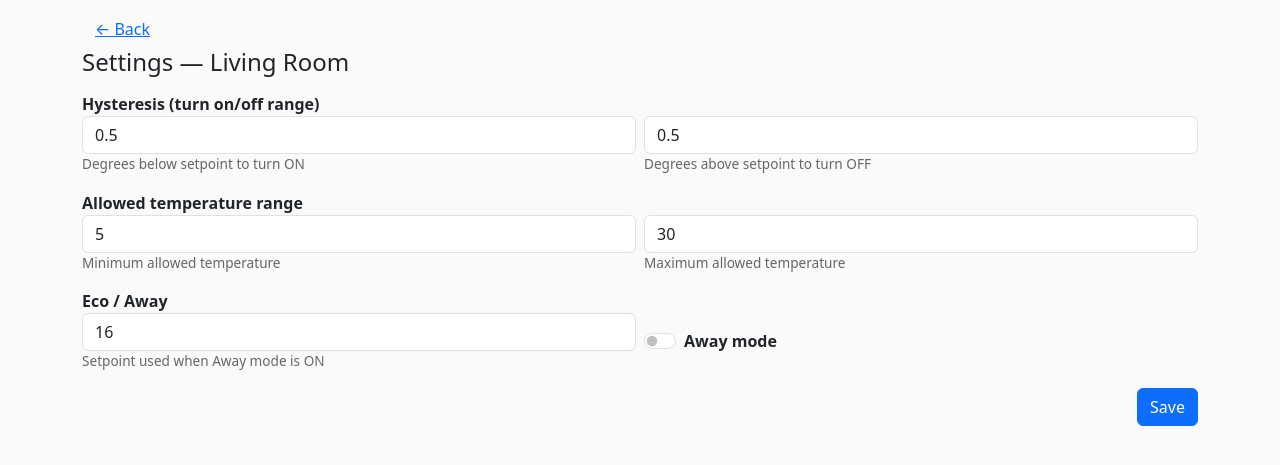
After one commit to adarcie/CustomSmartThermostat, a Flask app: page /settings/1 in a window 1280 px wide. The commit adds this page. Shown: the top 465 px of the page. Run offline with Flask 3, Linux system fonts and the light colour scheme.

Commit message:
Added settings page (buttons don't work though) and readme

```diff
--- a/app.py
+++ b/app.py
@@ -118,6 +118,66 @@ def create_app(db_path="sqlite:///thermo.db"):
             db.session.commit()
             return jsonify({"ok": True, "id": sch.id})
 
+        # --- API: get settings for a thermostat ---
+    @app.route("/api/thermostats/<int:t_id>/settings", methods=["GET"])
+    def get_settings(t_id):
+        t = Thermostat.query.get_or_404(t_id)
+        return jsonify({
+            "hysteresis_up": t.hysteresis_up,
+            "hysteresis_down": t.hysteresis_down,
+            "min_temp": t.min_temp,
+            "max_temp": t.max_temp,
+            "eco_setpoint": t.eco_setpoint,
+            "away_mode": t.away_mode
+        })
+
+    # --- API: update settings (partial allowed) ---
+    @app.route("/api/thermostats/<int:t_id>/settings", methods=["POST"])
+    def update_settings(t_id):
+        t = Thermostat.query.get_or_404(t_id)
+        body = request.json or {}
+
+        # Helper to parse floats safely
+        def getf(key, current):
+            if key in body:
+                try:
+                    return float(body[key])
+                except Exception:
+                    abort(400, f"{key} must be a number")
+            return current
+
+        t.hysteresis_up = getf("hysteresis_up", t.hysteresis_up)
+        t.hysteresis_down = getf("hysteresis_down", t.hysteresis_down)
+        t.min_temp = getf("min_temp", t.min_temp)
+        t.max_temp = getf("max_temp", t.max_temp)
+        t.eco_setpoint = getf("eco_setpoint", t.eco_setpoint)
+
+        # boolean
+        if "away_mode" in body:
+            t.away_mode = bool(body["away_mode"])
+
+        # validation: sensible ranges
+        if t.min_temp >= t.max_temp:
+            abort(400, "min_temp must be less than max_temp")
+        if not ( -50.0 <= t.min_temp <= 100.0 and -50.0 <= t.max_temp <= 100.0):
+            abort(400, "temperatures must be in a reasonable range")
+
+        # clamp current setpoint into allowed range
+        if t.current_setpoint < t.min_temp:
+            t.current_setpoint = t.min_temp
+        if t.current_setpoint > t.max_temp:
+            t.current_setpoint = t.max_temp
+
+        db.session.add(t)
+        db.session.commit()
+        return jsonify({"ok": True})
+
+    @app.route("/settings/<int:t_id>")
+    def settings_page(t_id):
+        # render template — the page will call the API to load/save
+        return render_template("settings.html")
+
+
     return app
 
 if __name__ == "__main__":
--- a/templates/index.html
+++ b/templates/index.html
@@ -46,6 +46,8 @@
             <div>
               <button class="btn btn-sm btn-success" data-action="toggle">Toggle</button>
               <button class="btn btn-sm btn-outline-secondary" data-action="schedule">Schedule</button>
+              <a class="btn btn-sm btn-outline-info" href="/settings/{{id_placeholder}}" data-action="settings">Settings</a>
+
             </div>
           </div>
 
--- /dev/null
+++ b/templates/settings.html
@@ -0,0 +1,122 @@
+<!doctype html>
+<html lang="en">
+<head>
+  <meta charset="utf-8">
+  <meta name="viewport" content="width=device-width, initial-scale=1">
+  <title>Thermostat Settings</title>
+  <link href="https://cdn.jsdelivr.net/npm/bootstrap@5.3.3/dist/css/bootstrap.min.css" rel="stylesheet">
+  <style>
+    body { padding: 0.6rem; background:#fafafa; }
+    .section { margin-bottom:1rem; }
+    label { font-weight:600; }
+    .note { font-size:.85rem; color:#666; }
+  </style>
+</head>
+<body>
+  <div class="container">
+    <button id="back" class="btn btn-link">&larr; Back</button>
+    <h4 id="title">Settings</h4>
+
+    <div id="form" class="mt-3">
+      <div class="section">
+        <label>Hysteresis (turn on/off range)</label>
+        <div class="row g-2">
+          <div class="col">
+            <input id="hyst_down" class="form-control" type="number" step="0.1" />
+            <div class="note">Degrees below setpoint to turn ON</div>
+          </div>
+          <div class="col">
+            <input id="hyst_up" class="form-control" type="number" step="0.1" />
+            <div class="note">Degrees above setpoint to turn OFF</div>
+          </div>
+        </div>
+      </div>
+
+      <div class="section">
+        <label>Allowed temperature range</label>
+        <div class="row g-2">
+          <div class="col">
+            <input id="min_temp" class="form-control" type="number" step="0.1" />
+            <div class="note">Minimum allowed temperature</div>
+          </div>
+          <div class="col">
+            <input id="max_temp" class="form-control" type="number" step="0.1" />
+            <div class="note">Maximum allowed temperature</div>
+          </div>
+        </div>
+      </div>
+
+      <div class="section">
+        <label>Eco / Away</label>
+        <div class="row g-2 align-items-center">
+          <div class="col-6">
+            <input id="eco_setpoint" class="form-control" type="number" step="0.1" />
+            <div class="note">Setpoint used when Away mode is ON</div>
+          </div>
+          <div class="col-6">
+            <div class="form-check form-switch">
+              <input class="form-check-input" type="checkbox" id="away_mode">
+              <label class="form-check-label" for="away_mode">Away mode</label>
+            </div>
+          </div>
+        </div>
+      </div>
+
+      <div class="section text-end">
+        <button id="save" class="btn btn-primary">Save</button>
+      </div>
+      <div id="msg" class="mt-2"></div>
+    </div>
+  </div>
+
+<script>
+  const apiBase = "/api";
+  const tid = parseInt(location.pathname.split("/").pop(), 10);
+
+  document.getElementById("back").addEventListener("click", ()=> { history.back(); });
+
+  async function fetchJSON(url, opts){ const r = await fetch(url, opts); return r.ok? r.json() : Promise.reject(await r.text()); }
+
+  async function load() {
+    try {
+      const settings = await fetchJSON(`${apiBase}/thermostats/${tid}/settings`);
+      document.getElementById("hyst_down").value = settings.hysteresis_down;
+      document.getElementById("hyst_up").value = settings.hysteresis_up;
+      document.getElementById("min_temp").value = settings.min_temp;
+      document.getElementById("max_temp").value = settings.max_temp;
+      document.getElementById("eco_setpoint").value = settings.eco_setpoint;
+      document.getElementById("away_mode").checked = settings.away_mode;
+      // title
+      const t = await fetchJSON(`${apiBase}/thermostats/${tid}`);
+      document.getElementById("title").textContent = `Settings — ${t.name}`;
+    } catch (e) {
+      document.getElementById("msg").textContent = "Error loading settings: " + e;
+    }
+  }
+
+  document.getElementById("save").addEventListener("click", async () => {
+    const body = {
+      hysteresis_down: parseFloat(document.getElementById("hyst_down").value),
+      hysteresis_up: parseFloat(document.getElementById("hyst_up").value),
+      min_temp: parseFloat(document.getElementById("min_temp").value),
+      max_temp: parseFloat(document.getElementById("max_temp").value),
+      eco_setpoint: parseFloat(document.getElementById("eco_setpoint").value),
+      away_mode: document.getElementById("away_mode").checked
+    };
+    try {
+      await fetchJSON(`${apiBase}/thermostats/${tid}/settings`, {
+        method: "POST",
+        headers: {"Content-Type": "application/json"},
+        body: JSON.stringify(body)
+      });
+      document.getElementById("msg").textContent = "Saved ✅";
+      setTimeout(()=> document.getElementById("msg").textContent = "", 2500);
+    } catch (e) {
+      document.getElementById("msg").textContent = "Save error: " + e;
+    }
+  });
+
+  load();
+</script>
+</body>
+</html>
```
Also changed, not shown: models.py (+11 -1 lines), schema_init.py (+22 -3 lines), README.md (added), instance/thermo.db.
